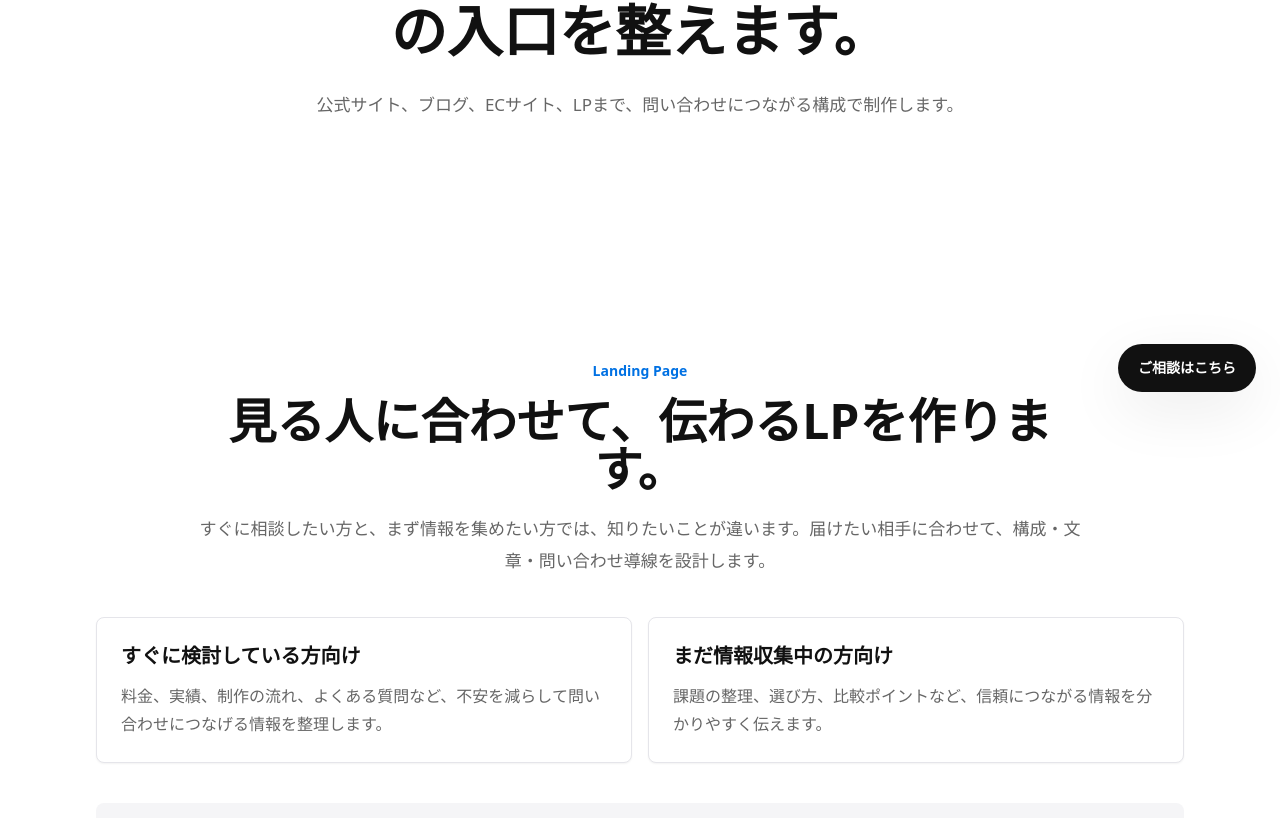
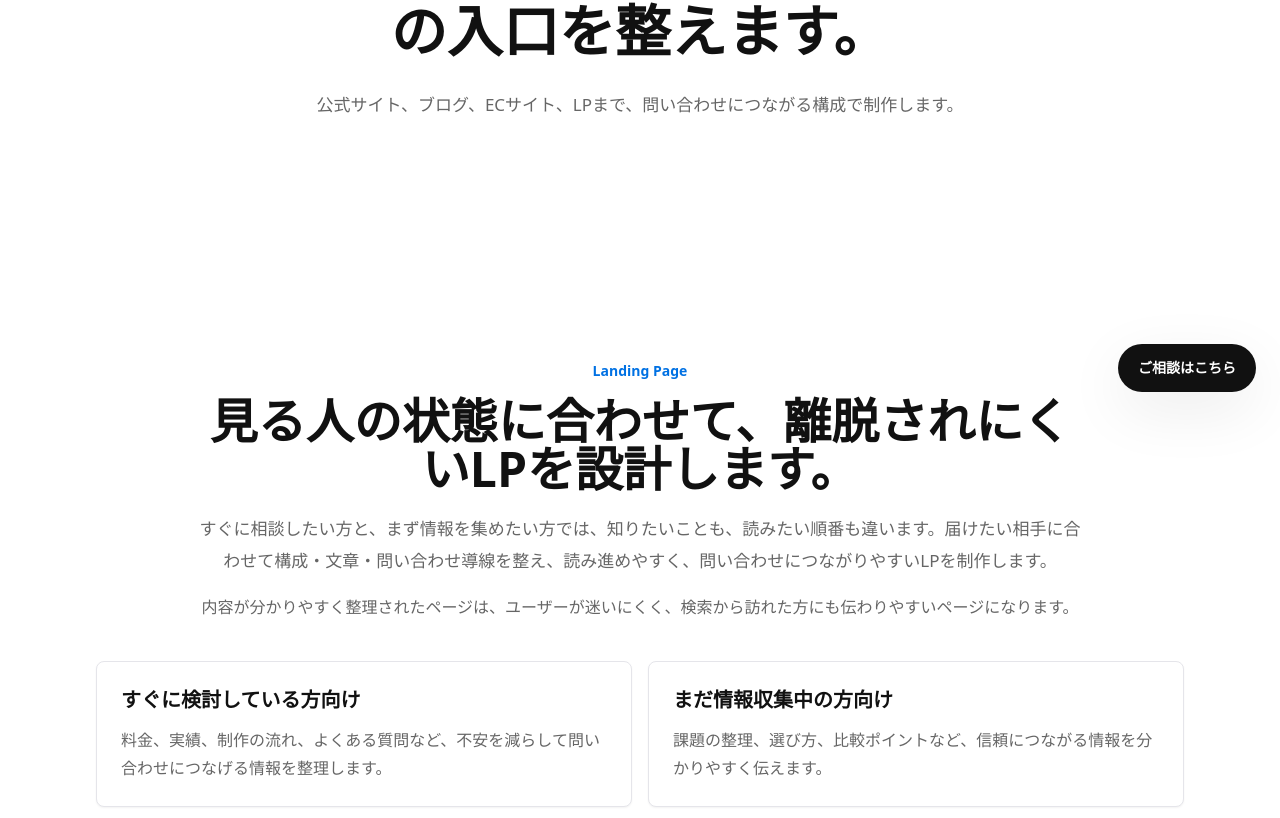
Before and after one commit to iwamitsuco/officialSite, a Next.js app: page /services/website in a window 1280 px wide. Shown: the part 352-1170 px from the top of the page. Built offline with nearby package versions, Linux system fonts and the light colour scheme.

Commit message:
Strengthen LP audience messaging

```diff
--- a/components/sections/ServiceDetailPage.tsx
+++ b/components/sections/ServiceDetailPage.tsx
@@ -116,9 +116,12 @@ function LandingPageStrategySection() {
       <div className="container-site">
         <div className="mx-auto max-w-4xl text-center">
           <p className="eyebrow">Landing Page</p>
-          <h2 className="mt-4 text-3xl font-semibold leading-tight md:text-5xl">見る人に合わせて、伝わるLPを作ります。</h2>
+          <h2 className="mt-4 text-3xl font-semibold leading-tight md:text-5xl">見る人の状態に合わせて、離脱されにくいLPを設計します。</h2>
           <p className="lead mt-5">
-            すぐに相談したい方と、まず情報を集めたい方では、知りたいことが違います。届けたい相手に合わせて、構成・文章・問い合わせ導線を設計します。
+            すぐに相談したい方と、まず情報を集めたい方では、知りたいことも、読みたい順番も違います。届けたい相手に合わせて構成・文章・問い合わせ導線を整え、読み進めやすく、問い合わせにつながりやすいLPを制作します。
+          </p>
+          <p className="mt-4 text-base leading-7 text-apple-sub">
+            内容が分かりやすく整理されたページは、ユーザーが迷いにくく、検索から訪れた方にも伝わりやすいページになります。
           </p>
         </div>
 
```
